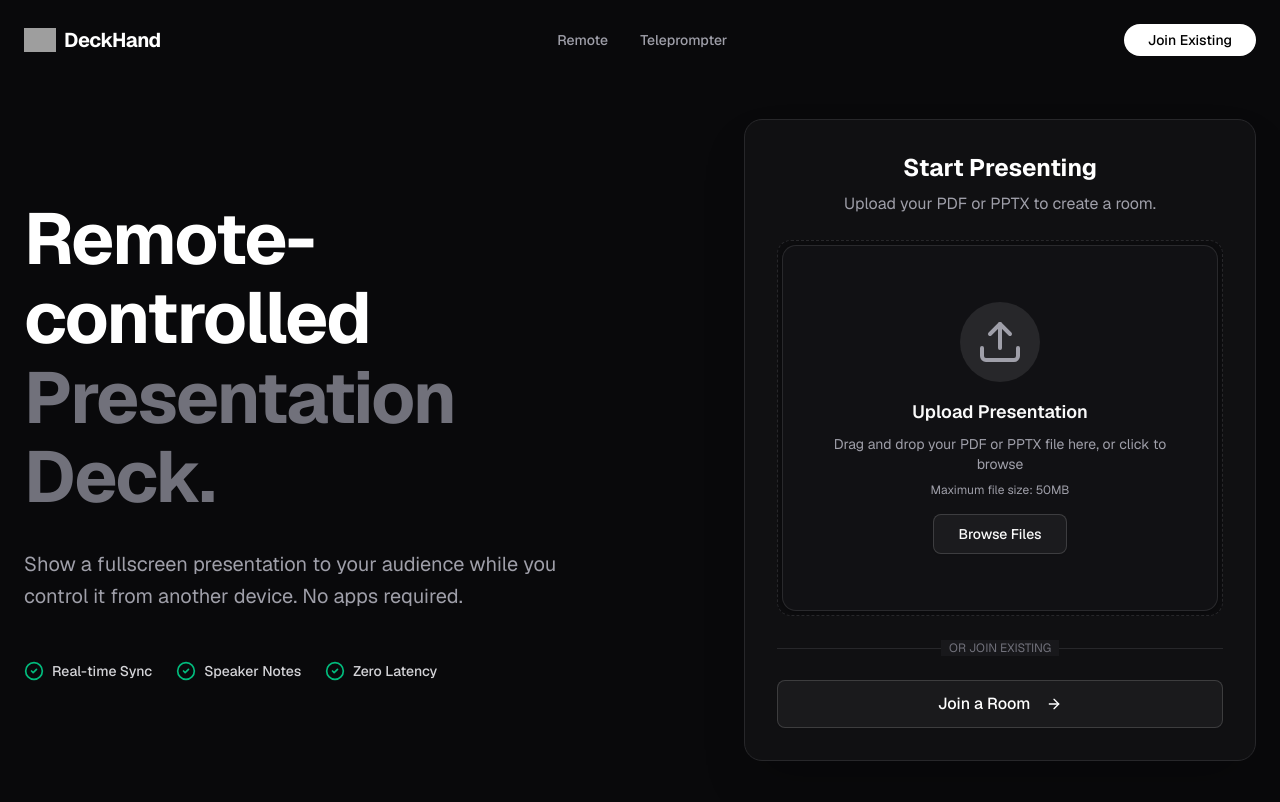
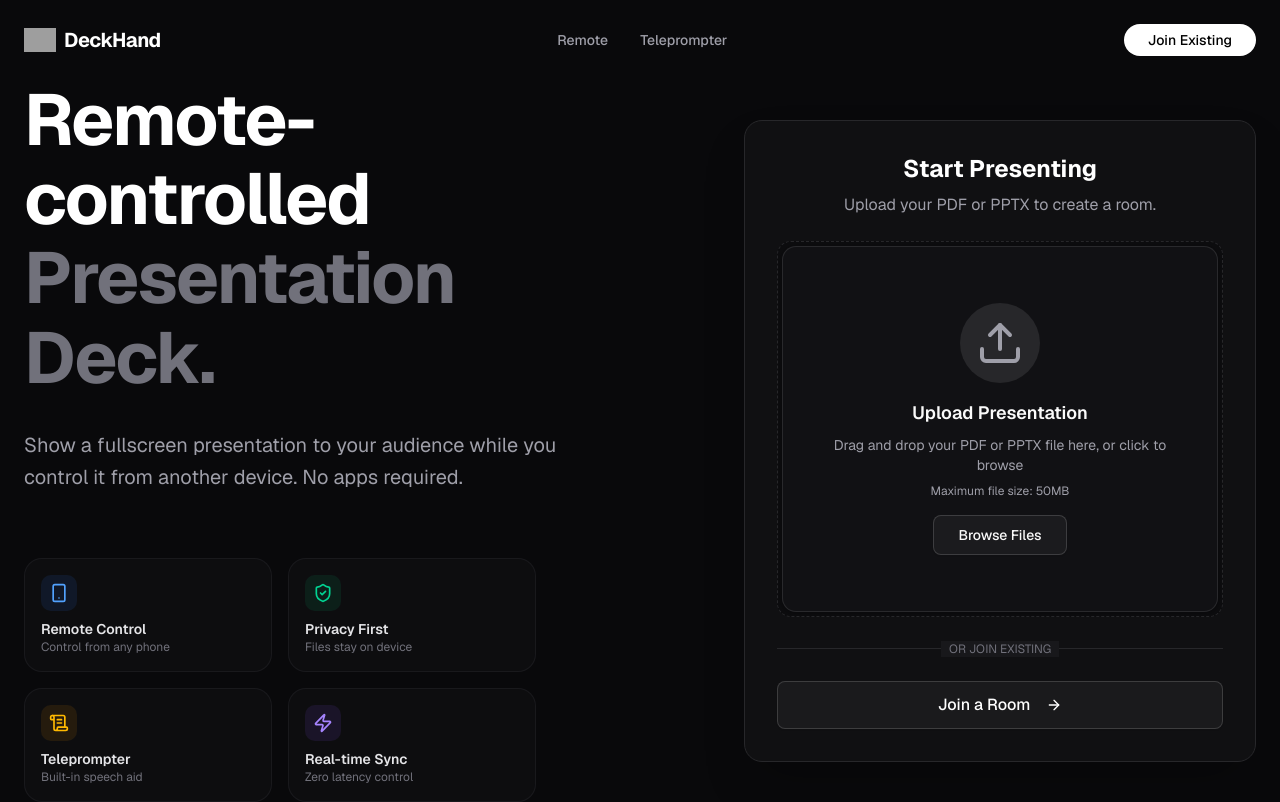
Before and after one commit to certainlyMohneeesh/deckhand, a Next.js app: page / in a window 1280 px wide. Built offline with nearby package versions, Linux system fonts and the light colour scheme; no server answers; grey boxes are pictures that could not be loaded.

Commit message:
feat: enhance feature presentation with new icons and improved layout in Home page

```diff
--- a/app/page.tsx
+++ b/app/page.tsx
@@ -4,7 +4,7 @@ import { FileUpload } from '@/components/FileUpload';
 import { Button } from '@/components/ui/button';
 import { Progress } from '@/components/ui/progress';
 import { Spinner } from '@/components/ui/spinner';
-import { Monitor, ArrowRight, Presentation, Smartphone, Radio, CheckCircle2 } from 'lucide-react';
+import { Monitor, ArrowRight, Presentation, Smartphone, Radio, CheckCircle2, ShieldCheck, ScrollText, Zap } from 'lucide-react';
 import { useRouter } from 'next/navigation';
 import { FileMetadata } from '@/types/file';
 import { useSlideRenderer } from '@/hooks/useSlideRenderer';
@@ -83,19 +83,46 @@ export default function Home() {
             Show a fullscreen presentation to your audience while you control it from another device. No apps required.
           </p>
 
-          {/* Feature List Minimal */}
-          <div className="flex flex-col sm:flex-row items-center justify-center lg:justify-start gap-6 text-sm font-medium text-zinc-300 pt-4">
-            <div className="flex items-center gap-2">
-              <CheckCircle2 className="w-5 h-5 text-emerald-500" />
-              <span>Real-time Sync</span>
+          {/* Feature List Creative */}
+          <div className="grid grid-cols-2 gap-4 pt-8 max-w-lg mx-auto lg:mx-0">
+            <div className="group flex flex-col gap-2 p-4 rounded-2xl bg-zinc-900/30 border border-zinc-800/50 hover:bg-zinc-900/80 hover:border-zinc-700 transition-all duration-300">
+              <div className="p-2 w-fit rounded-lg bg-blue-500/10 text-blue-400 group-hover:text-blue-300 group-hover:bg-blue-500/20 transition-colors">
+                <Smartphone className="w-5 h-5" />
+              </div>
+              <div>
+                <h3 className="font-semibold text-zinc-200 text-sm">Remote Control</h3>
+                <p className="text-xs text-zinc-500 group-hover:text-zinc-400 transition-colors">Control from any phone</p>
+              </div>
             </div>
-            <div className="flex items-center gap-2">
-              <CheckCircle2 className="w-5 h-5 text-emerald-500" />
-              <span>Speaker Notes</span>
+
+            <div className="group flex flex-col gap-2 p-4 rounded-2xl bg-zinc-900/30 border border-zinc-800/50 hover:bg-zinc-900/80 hover:border-zinc-700 transition-all duration-300">
+              <div className="p-2 w-fit rounded-lg bg-emerald-500/10 text-emerald-400 group-hover:text-emerald-300 group-hover:bg-emerald-500/20 transition-colors">
+                <ShieldCheck className="w-5 h-5" />
+              </div>
+              <div>
+                <h3 className="font-semibold text-zinc-200 text-sm">Privacy First</h3>
+                <p className="text-xs text-zinc-500 group-hover:text-zinc-400 transition-colors">Files stay on device</p>
+              </div>
             </div>
-            <div className="flex items-center gap-2">
-              <CheckCircle2 className="w-5 h-5 text-emerald-500" />
-              <span>Zero Latency</span>
+
+            <div className="group flex flex-col gap-2 p-4 rounded-2xl bg-zinc-900/30 border border-zinc-800/50 hover:bg-zinc-900/80 hover:border-zinc-700 transition-all duration-300">
+              <div className="p-2 w-fit rounded-lg bg-amber-500/10 text-amber-400 group-hover:text-amber-300 group-hover:bg-amber-500/20 transition-colors">
+                <ScrollText className="w-5 h-5" />
+              </div>
+              <div>
+                <h3 className="font-semibold text-zinc-200 text-sm">Teleprompter</h3>
+                <p className="text-xs text-zinc-500 group-hover:text-zinc-400 transition-colors">Built-in speech aid</p>
+              </div>
+            </div>
+
+            <div className="group flex flex-col gap-2 p-4 rounded-2xl bg-zinc-900/30 border border-zinc-800/50 hover:bg-zinc-900/80 hover:border-zinc-700 transition-all duration-300">
+              <div className="p-2 w-fit rounded-lg bg-violet-500/10 text-violet-400 group-hover:text-violet-300 group-hover:bg-violet-500/20 transition-colors">
+                <Zap className="w-5 h-5" />
+              </div>
+              <div>
+                <h3 className="font-semibold text-zinc-200 text-sm">Real-time Sync</h3>
+                <p className="text-xs text-zinc-500 group-hover:text-zinc-400 transition-colors">Zero latency control</p>
+              </div>
             </div>
           </div>
         </div>
```
